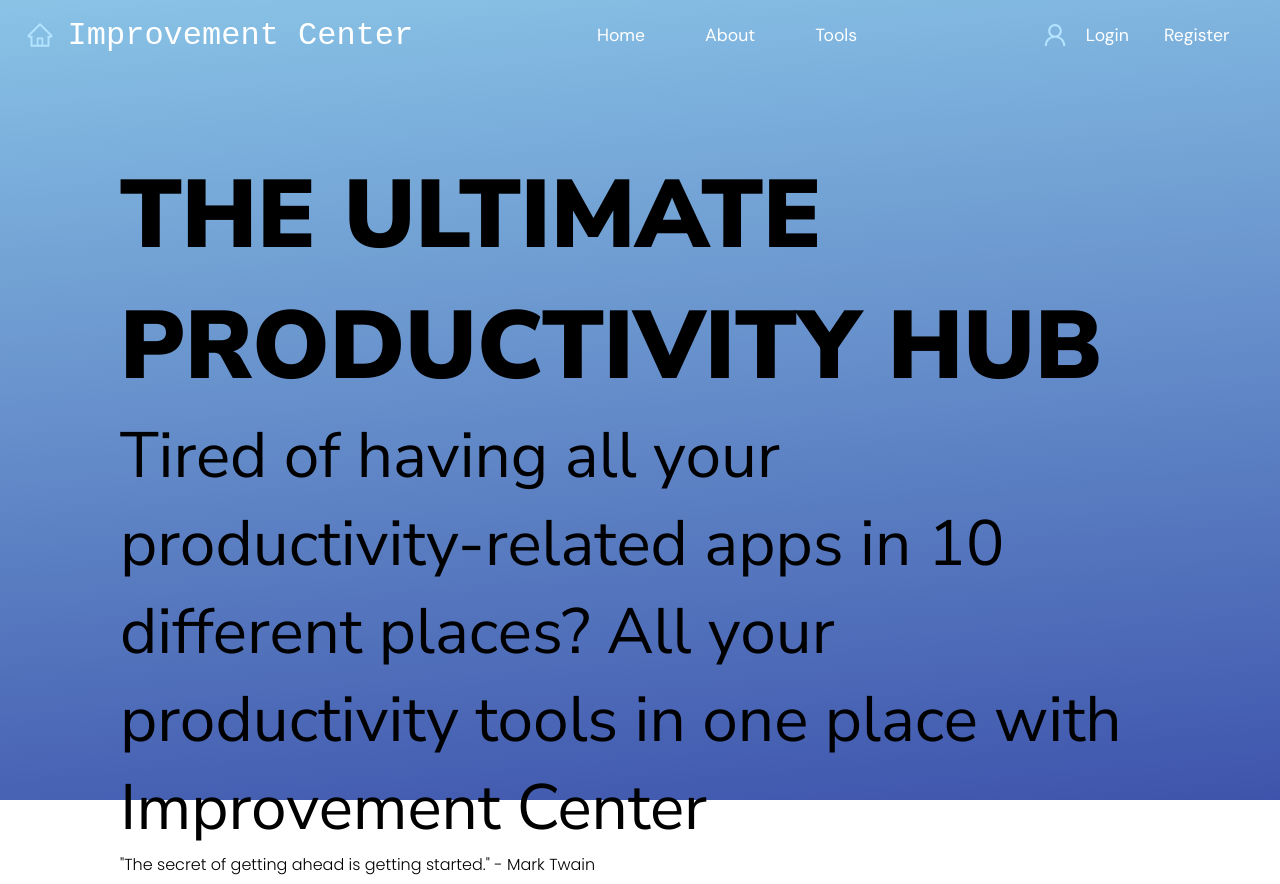
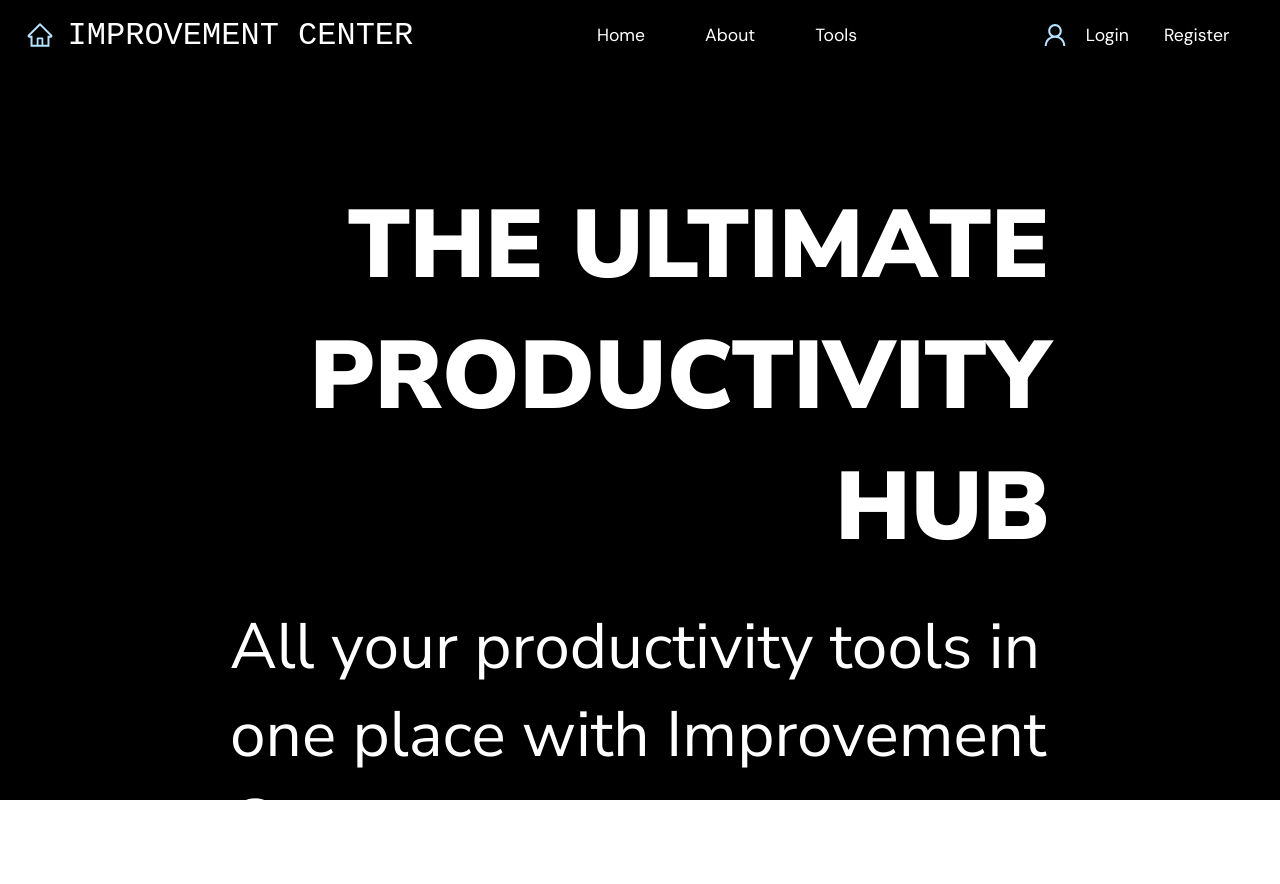
Before and after one commit to m1ckeyyy/improvement-center, a React (Vite) app in the folder client/: page / in a window 1280 px wide. Shown: the top 884 px of the page. Built offline with nearby package versions, Linux system fonts and the light colour scheme.

Commit message:
home text alignment, fonts set, hackerEffect linked to mainHeading

```diff
--- a/client/src/pages/Home/Home.jsx
+++ b/client/src/pages/Home/Home.jsx
@@ -1,19 +1,29 @@
-import React from "react";
+import React, { useRef, useEffect } from "react";
 import Navbar from "./../Navbar/Navbar";
 import styles from "./home.module.scss";
 import { Link } from "react-router-dom";
+import { useHeaderEffect } from "./../effects/hackerEffect";
 
 const Home = () => {
+	const ultimate = useRef(null);
+	useEffect(() => {
+		// useHeaderEffect(ultimate.current);
+	}, []);
+
 	return (
 		<div className={styles.container}>
 			<Navbar />
 			<section className={styles.mainSection}>
 				<div className={styles.mainContent}>
-					<h1 className={styles.mainHeading}>The Ultimate Productivity Hub</h1>
+					<h1 className={styles.mainHeading}>
+						The{" "}
+						<span ref={ultimate} data-value="ULTIMATE">
+							Ultimate
+						</span>{" "}
+						Productivity Hub
+					</h1>
 					<p className={styles.mainDescription}>
-						Tired of having all your productivity-related apps in 10 different
-						places? All your productivity tools in one place with Improvement
-						Center
+						All your productivity tools in one place with Improvement Center
 					</p>
 					<div className={styles.quoteContainer}>
 						<p className={styles.quote}>
--- a/client/src/pages/Home/home.module.scss
+++ b/client/src/pages/Home/home.module.scss
@@ -1,35 +1,49 @@
 @import url("https://fonts.googleapis.com/css2?family=Nunito+Sans:wght@900&display=swap");
 @import url("https://fonts.googleapis.com/css2?family=Nunito+Sans:wght@400&display=swap");
 @import url("https://fonts.googleapis.com/css2?family=Poppins:wght@300&display=swap");
+@import url("https://fonts.googleapis.com/css2?family=DM+Sans&display=swap");
 
 $primary-color: rgb(137, 195, 230);
 $secondary-color: rgb(62, 84, 172);
 $accent-color: white;
 $nunito: "Nunito Sans", sans-serif;
 $poppins: "Poppins", sans-serif;
+$DM: "DM Sans", sans-serif;
 
 .container {
-	background: linear-gradient(175deg, $primary-color, $secondary-color);
-
+	background: black;
+	color: white;
 	height: 100vh;
 }
 .mainContent {
-	padding: 0 120px;
+	padding: 30px 230px 0 230px;
 }
 .mainHeading {
 	font-family: $nunito;
 	text-transform: uppercase;
 	font-size: 6em;
+	text-align: right;
 }
 .mainDescription {
 	font-family: $nunito;
 	font-weight: 400;
 	font-size: 4em;
+	text-align: left;
+	padding-top: 30px;
 }
 .quote {
 	font-family: $poppins;
 	font-size: 1em;
+	text-align: right;
+	padding-top: 30px;
 }
 .btnGetStarted {
-	font-size: 3em;
+	font-family: $DM;
+	font-size: 2em;
+	text-transform: uppercase;
+	background-color: $secondary-color;
+	border-radius: 30px;
+	padding: 5px 30px;
+	text-decoration: none;
+	color: white;
 }
--- a/client/src/pages/Login/Login.jsx
+++ b/client/src/pages/Login/Login.jsx
@@ -19,10 +19,10 @@ export default function Login() {
 							className={styles.iconsContainer}
 							onMouseOver={({ target }) => {
 								if (!target.children[0]) {
-                  target.style.color = "#b4e4ff";
+									target.style.color = "rgb(175, 175, 175)";
 									return;
 								}
-                target.children[0].style.color = "#b4e4ff";
+								target.children[0].style.color = "rgb(175, 175, 175)";
 							}}
 							onMouseOut={({ target }) => {
 								if (!target.children[0]) return;
--- a/client/src/pages/Login/log.module.scss
+++ b/client/src/pages/Login/log.module.scss
@@ -5,8 +5,8 @@
 $inconsolata: "Inconsolata", monospace;
 $rubik: "Rubik", sans-serif;
 $montserrat: "Montserrat", sans-serif;
-$primary-color: #b4e4ff;
-$secondary-color: #3e54ac;
+$primary-color: black;
+$secondary-color: rgb(175, 175, 175);
 
 * {
 	box-sizing: border-box;
@@ -14,7 +14,7 @@ $secondary-color: #3e54ac;
 .body {
 	padding: 0;
 	margin: 0;
-  background: linear-gradient(45deg, $primary-color, $secondary-color);
+	background: black;
 	padding: 40px;
 	font-family: $montserrat;
 }
--- a/client/src/pages/Navbar/navbar.module.scss
+++ b/client/src/pages/Navbar/navbar.module.scss
@@ -92,6 +92,7 @@ $accent-color: white;
 	transition: all 0.2s ease;
 	.title {
 		font-family: "Inconsolata", monospace;
+		text-transform: uppercase;
 	}
 }
 .main {
--- a/client/src/pages/Register/Register.jsx
+++ b/client/src/pages/Register/Register.jsx
@@ -23,10 +23,10 @@ export default function Register() {
 							className={styles.iconsContainer}
 							onMouseOver={({ target }) => {
 								if (!target.children[0]) {
-                  target.style.color = "#b4e4ff";
+									target.style.color = "rgba(18, 142, 91, 1)";
 									return;
 								}
-                target.children[0].style.color = "#b4e4ff";
+								target.children[0].style.color = "rgba(18, 142, 91, 1)";
 							}}
 							onMouseOut={({ target }) => {
 								if (!target.children[0]) return;
--- a/client/src/pages/Register/reg.module.scss
+++ b/client/src/pages/Register/reg.module.scss
@@ -5,8 +5,8 @@
 $inconsolata: "Inconsolata", monospace;
 $rubik: "Rubik", sans-serif;
 $montserrat: "Montserrat", sans-serif;
-$primary-color: #b4e4ff;
-$secondary-color: #3e54ac;
+$primary-color: black;
+$secondary-color: rgba(91, 209, 160, 0.5);
 
 * {
 	box-sizing: border-box;
@@ -14,7 +14,7 @@ $secondary-color: #3e54ac;
 .body {
 	padding: 0;
 	margin: 0;
-  background: linear-gradient(45deg, $primary-color, $secondary-color);
+	background: black;
 	padding: 40px;
 	font-family: $montserrat;
 }
--- a/client/src/pages/effects/hackerEffect.js
+++ b/client/src/pages/effects/hackerEffect.js
@@ -21,8 +21,12 @@ const startEffect = (element) => {
 };
 
 export const useHeaderEffect = (headers) => {
-	headers = [headers.children[0], headers.children[1]];
-	// useEffect(() => {
+	if (headers.innerText.toUpperCase() === "ULTIMATE") {
+		headers = [headers];
+	} else {
+		headers = [headers.children[0], headers.children[1]];
+	}
+	if (!headers[0]) return;
 	const intervals = [];
 	headers.forEach((header, index) => {
 		setTimeout(() => {
@@ -41,5 +45,4 @@ export const useHeaderEffect = (headers) => {
 		intervals.forEach(clearInterval);
 		console.log(intervals);
 	};
-	// }, [headers]);
 };
```
Lines whose indentation alone changed are shown as unchanged.
